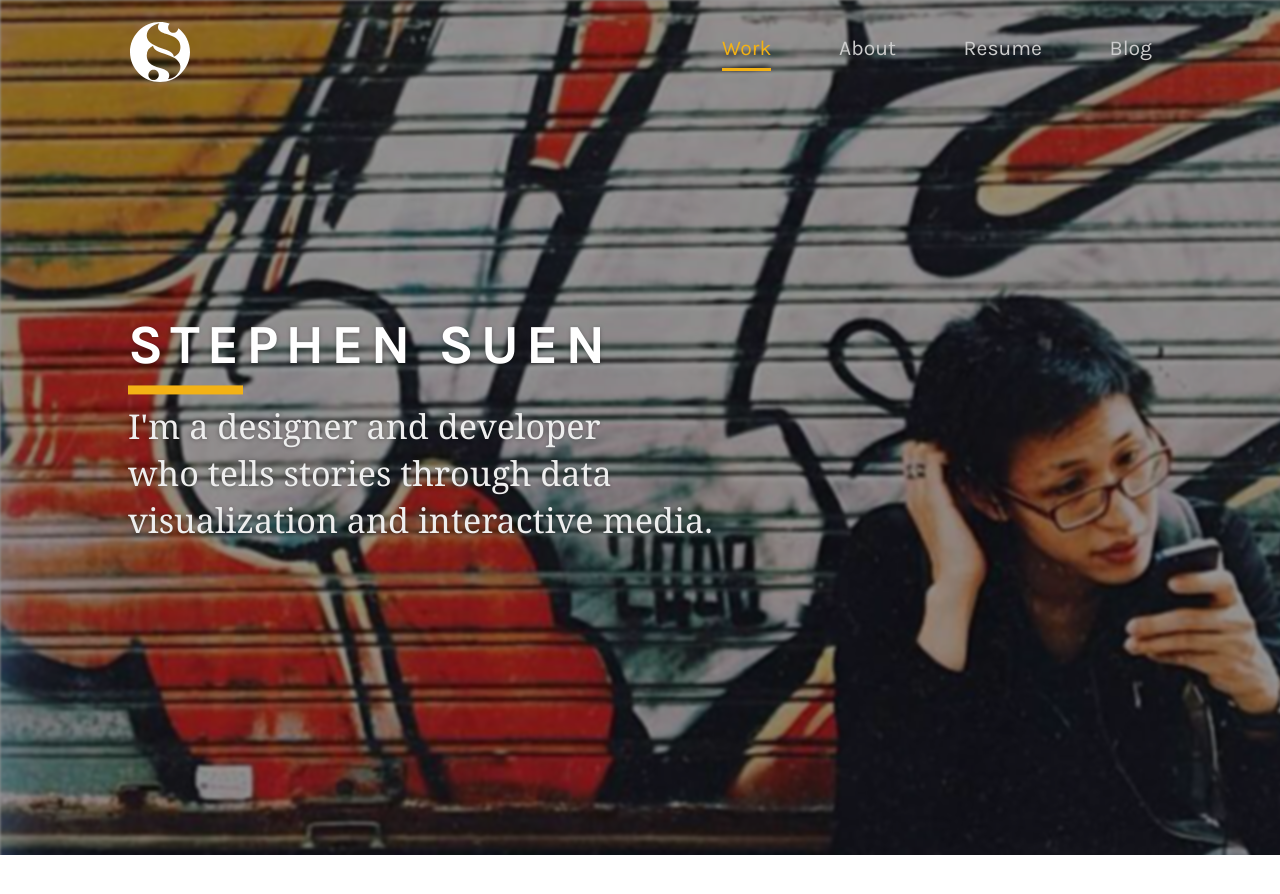
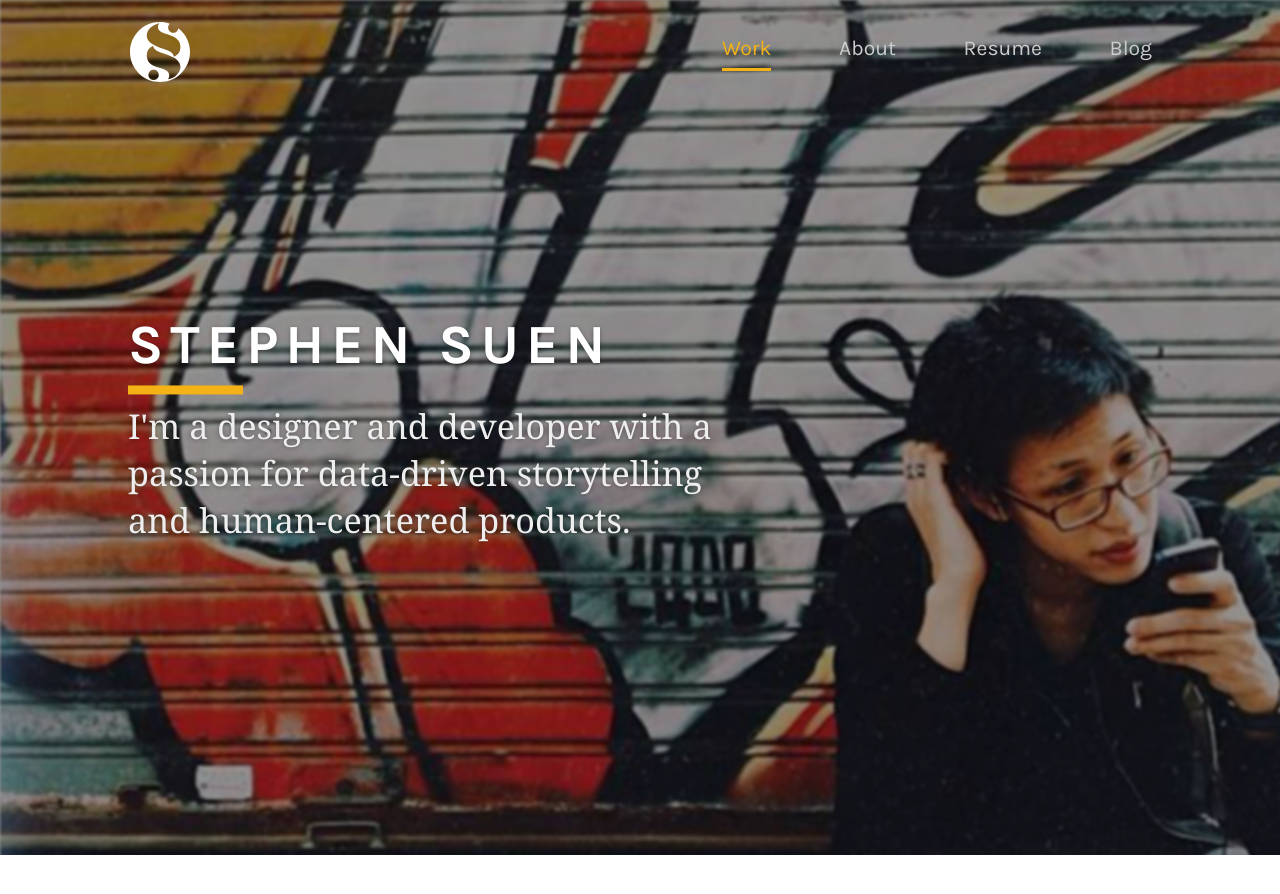
Before and after one commit to s2tephen/s2tephen.github.io, a Jekyll site: the page built from index.html, in a window 1280 px wide and 900 px high. Shown: the top 894 px of the window. Built offline with Jekyll 4.4.1, drawn with Linux system fonts in a browser that asks for light colours; nearby versions of some CDN libraries; some of the changed text lies outside the part shown.

Commit message:
Changed description, intro/about text.

```diff
--- a/_config.yml
+++ b/_config.yml
@@ -1,7 +1,7 @@
 # Site settings
 title: Stephen Suen
 email: ssuen@mit.edu
-description: 'Stephen Suen is a designer and developer who tells stories through data visualization and interactive media.'
+description: 'Stephen Suen is a designer and developer for data-driven storytelling and human-centered products.'
 baseurl: ''
 url: 'http://stephensuen.com'
 
--- a/index.html
+++ b/index.html
@@ -5,14 +5,14 @@ cover-img: self_main.jpg
 cover-align: right
 categories: home
 title: Stephen Suen
-subtitle: I'm a designer and developer<br>who tells stories through data<br>visualization and interactive media.
-subtitle-small: I make interactive experiences and data visualizations.
+subtitle: I'm a designer and developer with a<br>passion for data-driven storytelling<br>and human-centered products.
+subtitle-small: I create data driven stories and human centered products.
 ---
 
 <h3 class="section">What I do</h3>
-<p>My name is Stephen Suen, and I'm a designer and developer with a passion for media and storytelling.
-<span class="wbr">I recently graduated from MIT's program in <a href="//cmsw.mit.edu">Comparative Media Studies</a> with a focus in data journalism and product design.</span>
-<span class="wbr">From ideation all the way to implementation, I create web apps and tools, visualizations, and digital games for the news&mdash;and play!</span></p>
+<p>My name is Stephen Suen, and I'm a designer and developer passionate about digital media and internet culture.
+<span class="wbr">I graduated from MIT's program in <a href="//cmsw.mit.edu">Comparative Media Studies</a> with a focus in data storytelling and product design.</span>
+<span class="wbr">From ideation to iterative implementation, I create web apps/tools, data visualizations, and games that inform and inspire, engage and entertain.</span></p>
 
 <div class="work-container">
   <h3 class="section">My work</h3>
```
Also changed, not shown: about.md (+2 -2 lines).
